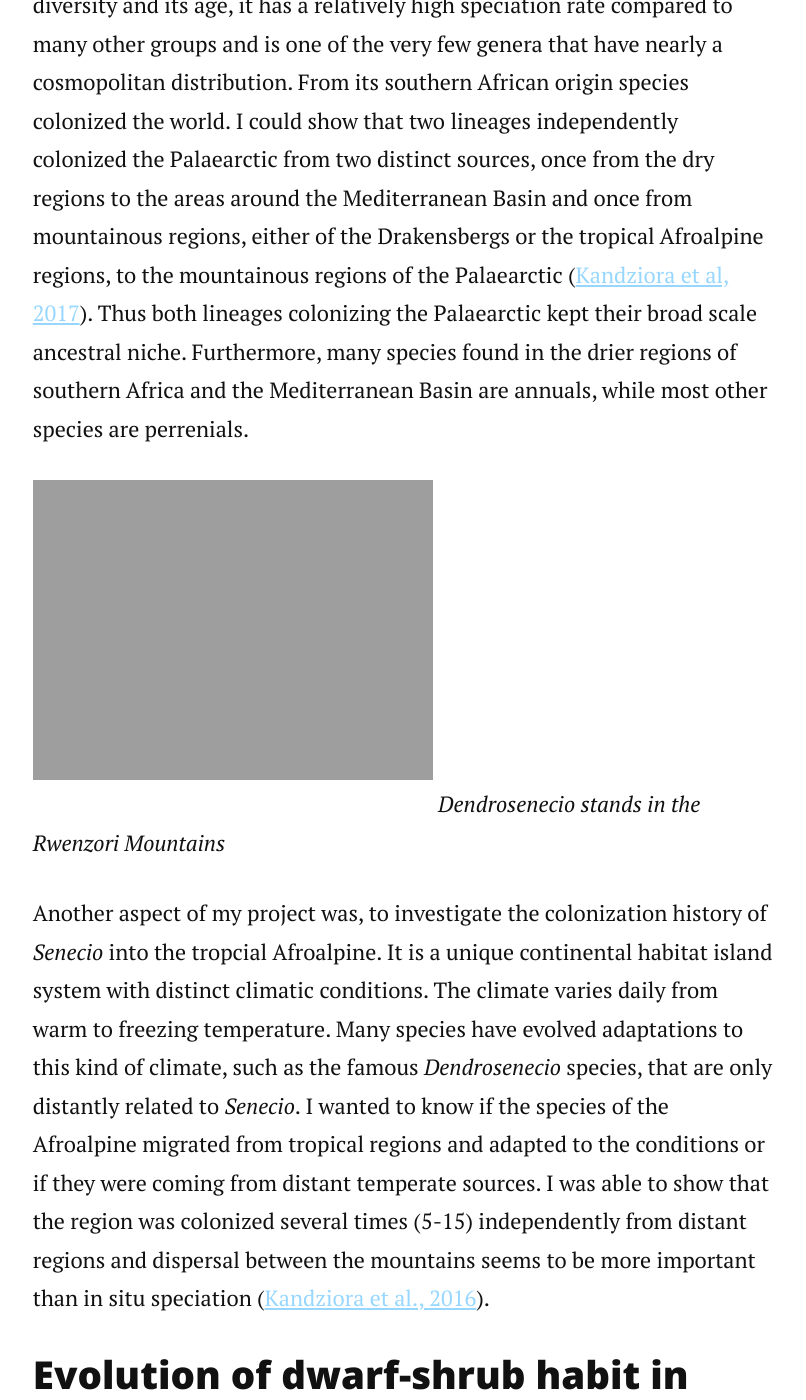
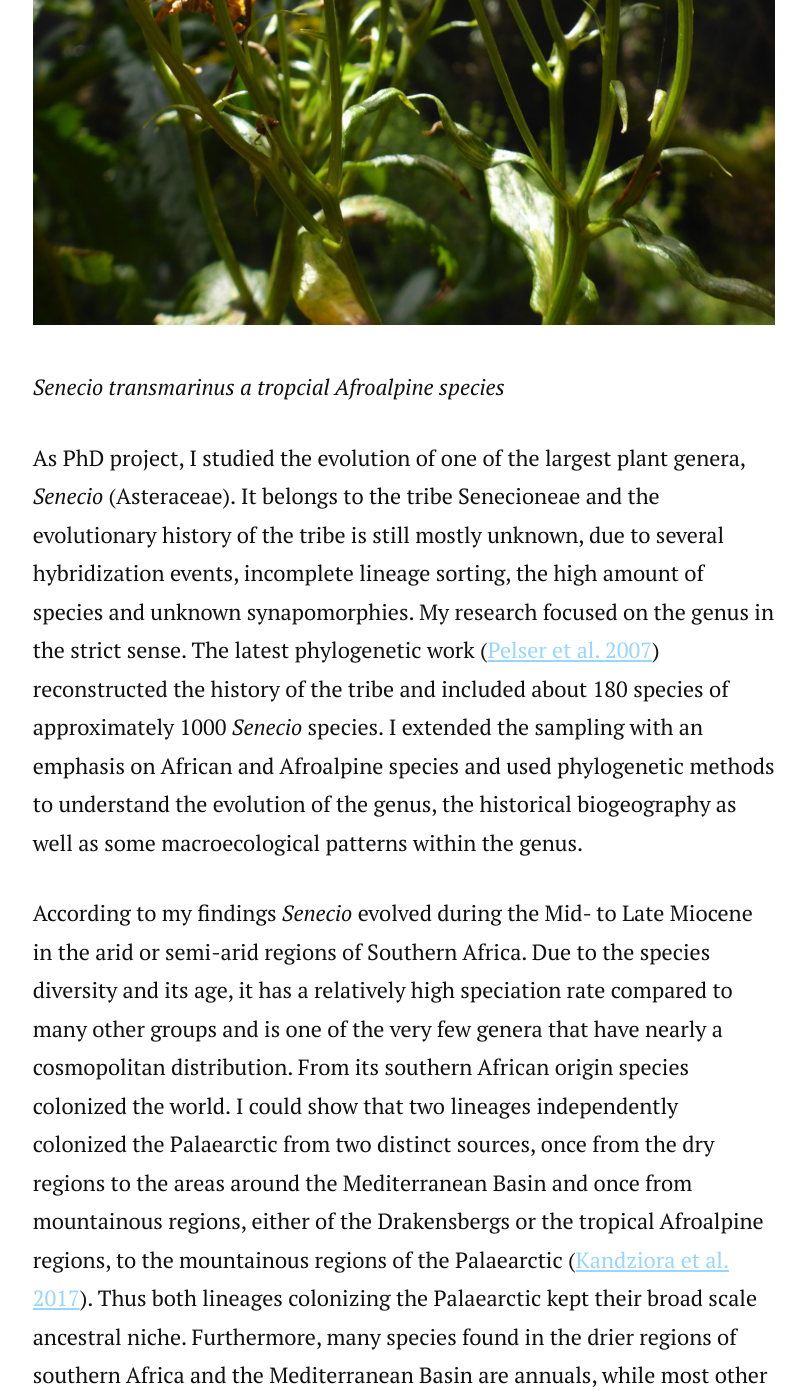
Before and after one commit to mkandziora/plantastic, a Jekyll site: the page built from research.md, in a window 1280 px wide and 1400 px high, scrolled down 2476 px. Shown: the whole window, without its empty margins (236-1042 px from the left). Built offline with Jekyll 4.4.1, drawn with Linux system fonts in a browser that asks for light colours; nearby versions of some CDN libraries; some of the changed lines change nothing that is shown; some of the changed text lies outside the part shown.

Commit message:
edit image url

```diff
--- a/research.md
+++ b/research.md
@@ -6,7 +6,7 @@
 
 ### Evolution of *Erica*
 
-![]({{ site.url}}//images/IMG_1666.JPG)
+![]({{ site.url}}/images/IMG_1666_small.JPG)
 *The Cape Floristic Region*
 
 There are mainly two hypothesis, why the Cape Floristic Region (CFR) is a diversity hotspot. Either it is a speciation hotspot or a region with reduced extinction.  Currently, I investigate the biogeographic history of the genus *Erica*, one of the largest monophyletic clades there (Pirie et al., in prep). We use climatic niche, phylogenetic reconstruction and biogeography to get more insights into its unknown history. Before, in parallel to my doctoral research, we could already show, that the diversity of *Erica* is due to increased speciation rate after dispersal from the Palaearctic, with an additional speciation rate shift within the large Cape clade (Pirie et al., 2016). This complies with the idea of the CFR being a speciation hot-bed. The speciation burst, might be related to the opening of niches and the relatively mild effects of the northern hemispheric Pliocene glacial cycles in the Cape.
@@ -14,18 +14,18 @@
 ### Evolution of *Senecio* and it's biogeographic history
 
 
-![]({{ site.url}}/images/transmarinus.png)
+![]({{ site.url}}/images/transmarinus_small.JPG)
 *Senecio transmarinus a tropcial Afroalpine species*
 
 As PhD project, I studied the evolution of one of the largest plant genera, *Senecio* (Asteraceae). It belongs to the tribe Senecioneae and the evolutionary history of the tribe is still mostly unknown, due to several hybridization events, incomplete lineage sorting, the high amount of species and unknown synapomorphies. My research focused on the genus in the strict sense. The latest phylogenetic work ([Pelser et al. 2007](https://www.jstor.org/stable/25065905?seq=1#page_scan_tab_contents)) reconstructed the history of the tribe and included about 180 species of approximately 1000 *Senecio* species. I extended the sampling with an emphasis on African and Afroalpine species and used phylogenetic methods to understand the evolution of the genus, the historical biogeography as well as some macroecological patterns within the genus.
 
 According to my findings *Senecio* evolved during the Mid- to Late Miocene in the arid or semi-arid regions of Southern Africa. Due to the species diversity and its age, it has a relatively high speciation rate compared to many other groups and is one of the very few genera that have nearly a cosmopolitan distribution.
-From its southern African origin species colonized the world. I could show that two lineages independently colonized the Palaearctic from two distinct sources, once from the dry regions to the areas around the Mediterranean Basin and once from mountainous regions, either of the Drakensbergs or the tropical Afroalpine regions, to the mountainous regions of the Palaearctic ([Kandziora et al, 2017](http://onlinelibrary.wiley.com/doi/10.1111/jbi.12837/abstract)). Thus both lineages colonizing the Palaearctic kept their broad scale ancestral niche. Furthermore, many species found in the drier regions of southern Africa and the Mediterranean Basin are annuals, while most other species are perrenials.
+From its southern African origin species colonized the world. I could show that two lineages independently colonized the Palaearctic from two distinct sources, once from the dry regions to the areas around the Mediterranean Basin and once from mountainous regions, either of the Drakensbergs or the tropical Afroalpine regions, to the mountainous regions of the Palaearctic ([Kandziora et al. 2017](http://onlinelibrary.wiley.com/doi/10.1111/jbi.12837/abstract)). Thus both lineages colonizing the Palaearctic kept their broad scale ancestral niche. Furthermore, many species found in the drier regions of southern Africa and the Mediterranean Basin are annuals, while most other species are perrenials.
 
-![]({{ site.url}}/images/DSCF0299.JPG)
+![]({{ site.url}}/images/DSCF0299_small.JPG)
 *Dendrosenecio stands in the Rwenzori Mountains*
 
-Another aspect of my project was, to investigate the colonization history of *Senecio* into the tropcial Afroalpine. It is a unique continental habitat island system with distinct climatic conditions. The climate varies daily from warm to freezing temperature. Many species have evolved adaptations to this kind of climate, such as the famous *Dendrosenecio* species, that are only distantly related to *Senecio*. I wanted to know if the species of the Afroalpine migrated from tropical regions and adapted to the conditions or if they were coming from distant temperate sources. I was able to show that the region was colonized several times (5-15) independently from distant regions and dispersal between the mountains seems to be more important than in situ speciation ([Kandziora et al., 2016](http://onlinelibrary.wiley.com/doi/10.3732/ajb.1600210/full)).
+Another aspect of my project was, to investigate the colonization history of *Senecio* into the tropcial Afroalpine. It is a unique continental habitat island system with distinct climatic conditions. The climate varies daily from warm to freezing temperature. Many species have evolved adaptations to this kind of climate, such as the famous *Dendrosenecio* species, that are only distantly related to *Senecio*. I wanted to know if the species of the Afroalpine migrated from tropical regions and adapted to the conditions or if they were coming from distant temperate sources. I was able to show that the region was colonized several times (5-15) independently from distant regions and dispersal between the mountains seems to be more important than in situ speciation ([Kandziora et al. 2016](http://onlinelibrary.wiley.com/doi/10.3732/ajb.1600210/full)).
 
 ### Evolution of dwarf-shrub habit in alpine-like environments
 
```
